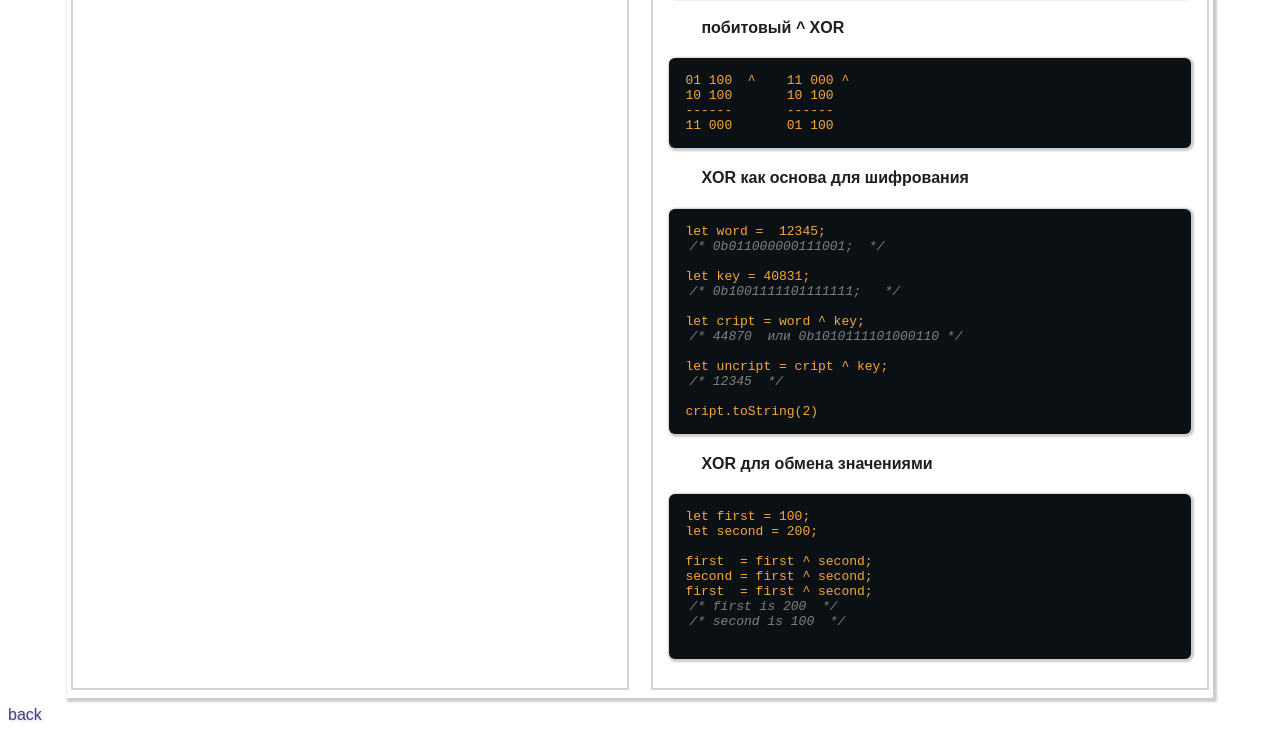
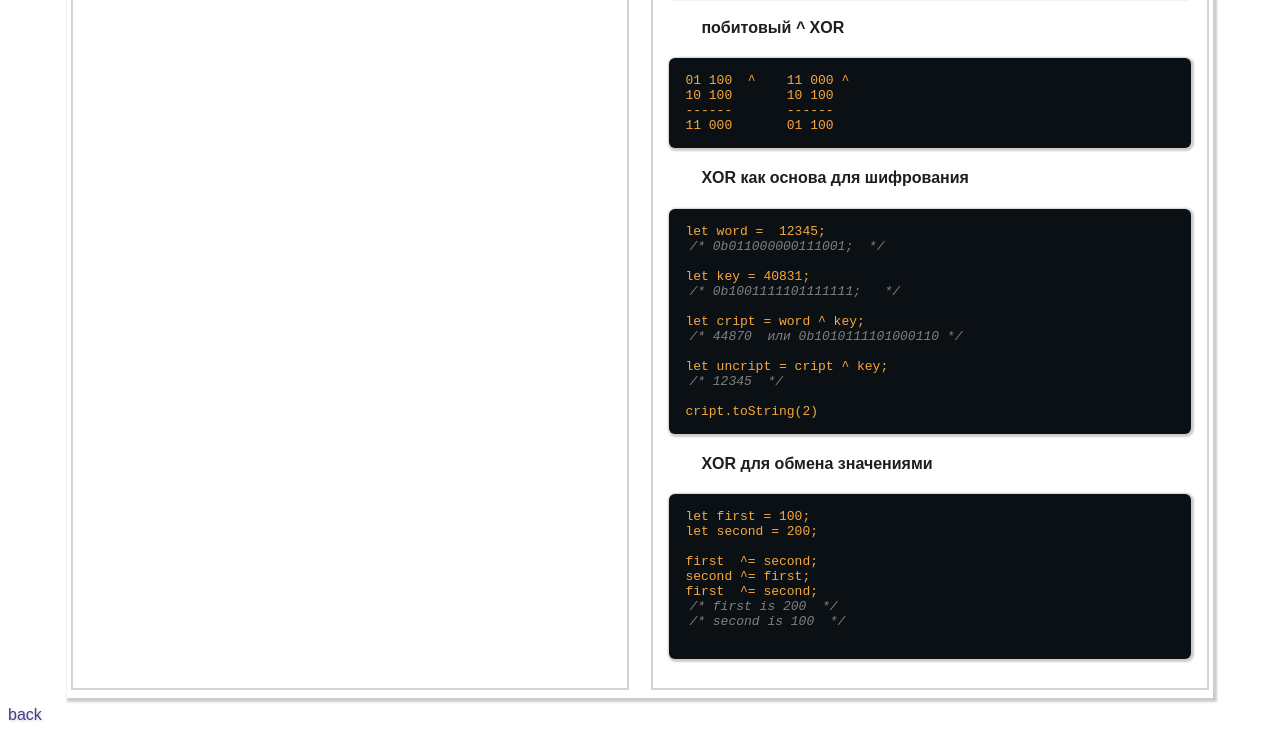
Before and after one commit to gennadiy1970/js-conditions, a plain HTML site: page logic/index.html in a window 1280 px wide. Shown: the part 1073-1805 px from the top of the page. Drawn offline with Linux system fonts and the light colour scheme.

Commit message:
add XOR change 2

```diff
--- a/logic/index.html
+++ b/logic/index.html
@@ -198,9 +198,9 @@ cript.toString(2)
 let first = 100;
 let second = 200;
 
-first  = first ^ second;
-second = first ^ second;
-first  = first ^ second;
+first  ^= second;
+second ^= first;
+first  ^= second;
 <span class="comment">first is 200 </span>
 <span class="comment">second is 100 </span>
 
```
